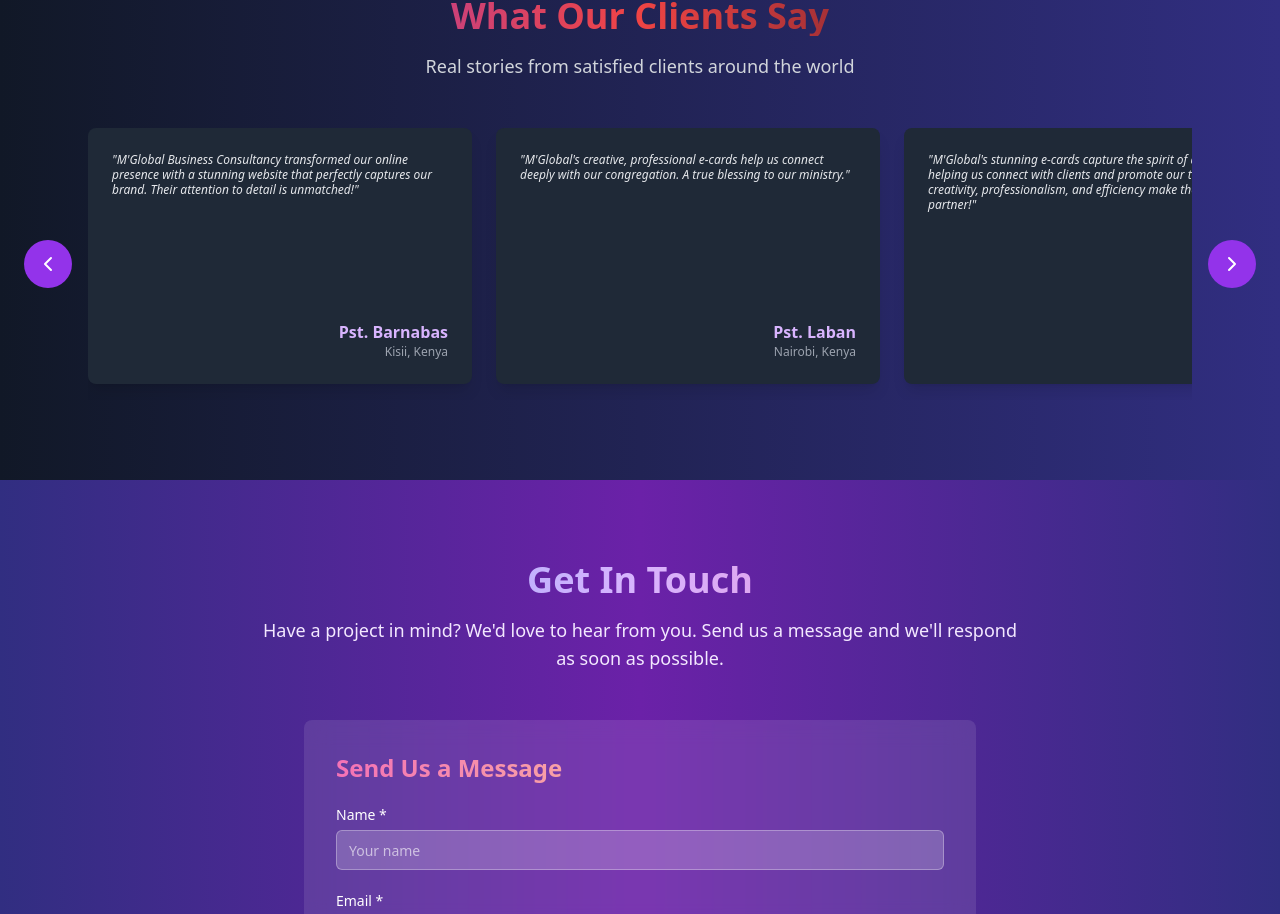
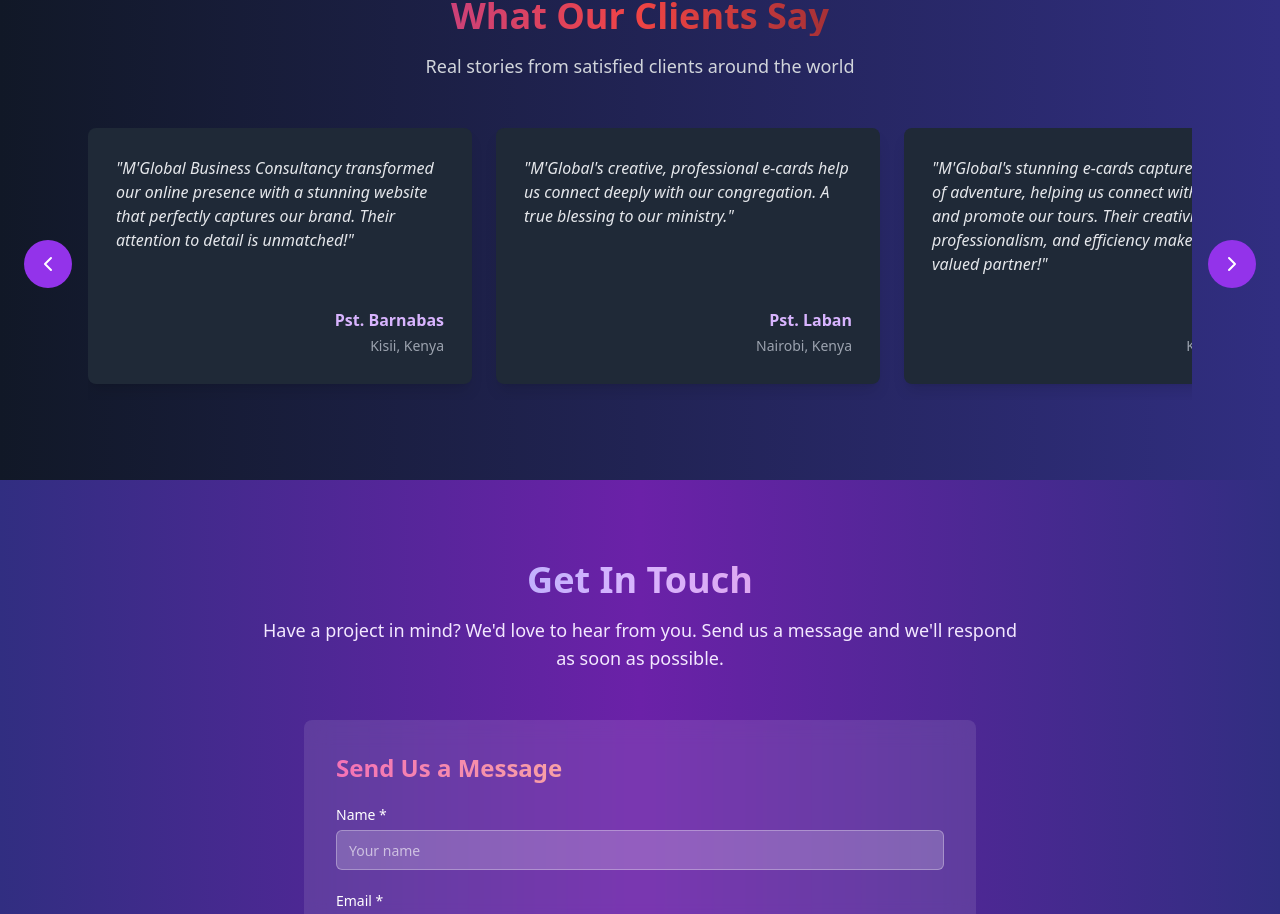
Before and after one commit to Montanah/M-Global-Business-Consultancy, a React (Vite) app: page / in a window 1280 px wide. Shown: the part 3138-4052 px from the top of the page. Built offline with nearby package versions, Linux system fonts and the light colour scheme.

Commit message:
Testimonials section edit

```diff
--- a/src/components/TestimonialSection.tsx
+++ b/src/components/TestimonialSection.tsx
@@ -78,17 +78,17 @@ const TestimonialSection = () => {
             {testimonials.map((testimonial, index) => (
               <motion.div
                 key={index}
-                className="flex-none w-52 sm:w-80 md:w-96 snap-center"
+                className="flex-none w-56 sm:w-80 md:w-96 snap-center"
                 whileHover={{ scale: 1.05 }}
                 transition={{ duration: 0.3 }}
               >
-                <div className={`bg-gray-800 rounded-lg p-3 sm:p-6 h-56 sm:h-64 flex flex-col justify-between shadow-lg`}>
-                  <p className="text-gray-200 italic text-xs sm:text-md leading-tight">
+                <div className="bg-gray-800 rounded-lg p-5 sm:p-7 min-h-56 sm:min-h-64 flex flex-col gap-8 shadow-lg">
+                  <p className="text-gray-200 italic text-sm sm:text-base leading-relaxed">
                     "{testimonial.quote}"
                   </p>
-                  <div className="text-right mt-1 sm:mt-4 flex-shrink-0">
-                    <p className="text-purple-300 font-semibold text-xs sm:text-base">{testimonial.name}</p>
-                    <p className="text-gray-400 text-xs">{testimonial.location}</p>
+                  <div className="text-right mt-auto flex-shrink-0">
+                    <p className="text-purple-300 font-semibold text-sm sm:text-base leading-tight">{testimonial.name}</p>
+                    <p className="text-gray-400 text-xs sm:text-sm mt-1">{testimonial.location}</p>
                   </div>
                 </div>
               </motion.div>
```
Also changed, not shown: 21 other files (tests, documents, lock files or other folders).
